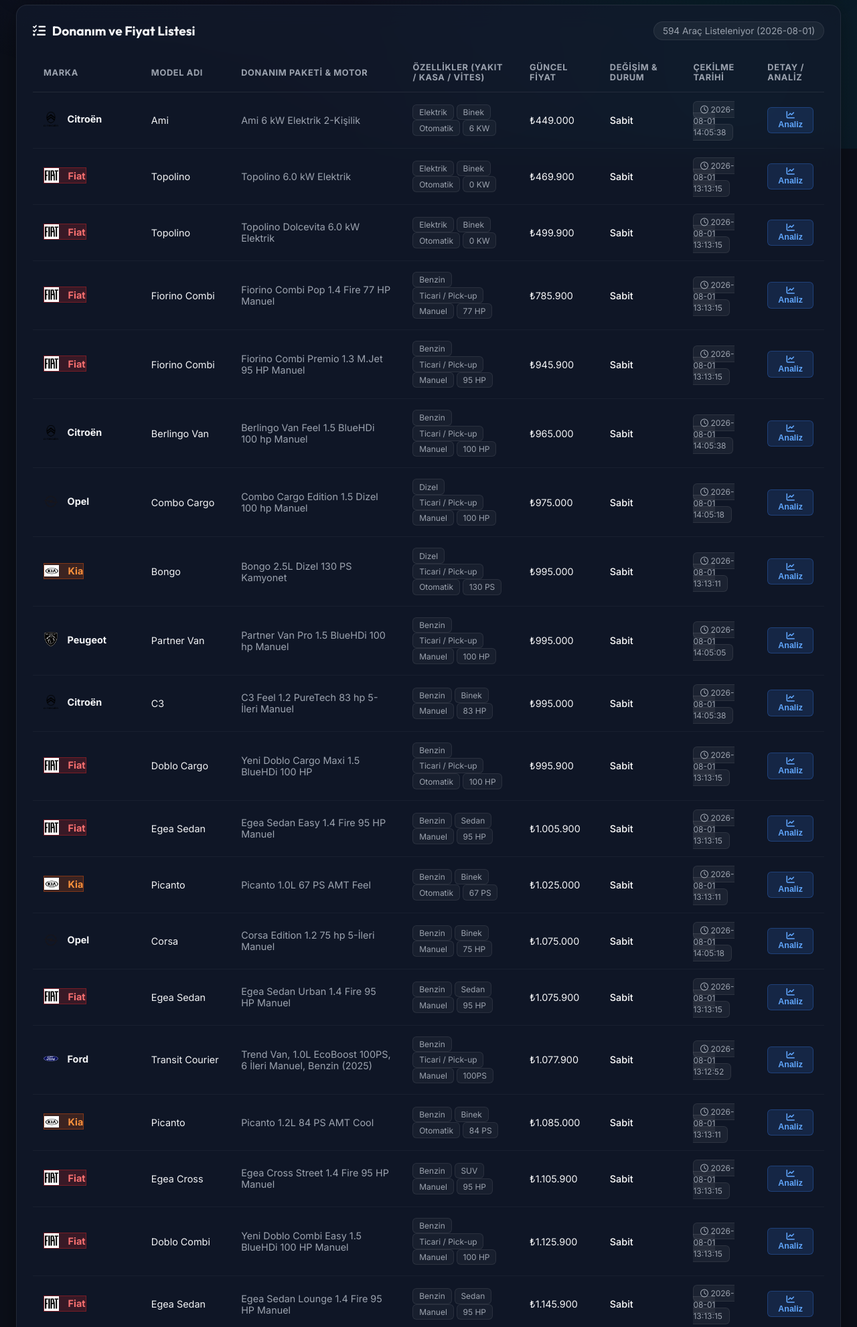
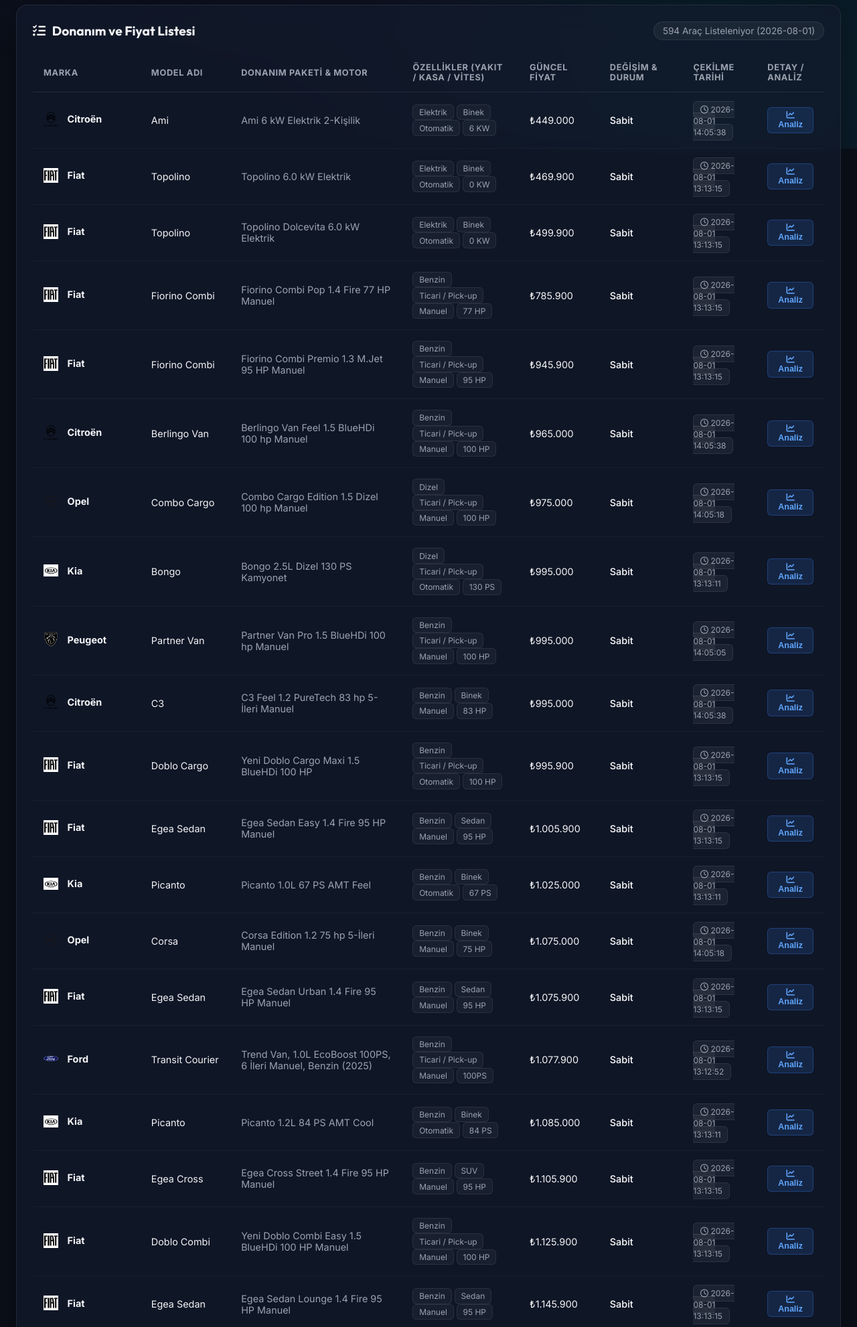
Before and after one commit to EmirBuluttl/vw-price-scraper, a Flask app: page / in a window 1280 px wide. Shown: the part 578-2560 px from the top of the page at 67% size. Run offline with Flask 3, Linux system fonts and the light colour scheme; a user stored in the database is signed in; data comes from the database, SQL or seed files in the repository.

Commit message:
fix(ui): completely remove colored background box and borders from brand badge column

```diff
--- a/static/style.css
+++ b/static/style.css
@@ -849,17 +849,14 @@ body {
     box-shadow: 0 4px 12px rgba(16, 185, 129, 0.35);
 }
 
-/* Brand Badges */
-.brand-badge.brand-fiat {
-    background: rgba(220, 38, 38, 0.2);
-    color: #f87171;
-    border: 1px solid rgba(220, 38, 38, 0.4);
-}
-
-.brand-badge.brand-kia {
-    background: rgba(234, 88, 12, 0.2);
-    color: #fb923c;
-    border: 1px solid rgba(234, 88, 12, 0.4);
+/* Brand Badges (Sadece Logo ve İsim, Arka Plan Rengi/Kutucuk Yok) */
+.brand-badge,
+.brand-badge[class*="brand-"] {
+    background: transparent !important;
+    border: none !important;
+    box-shadow: none !important;
+    padding: 0 !important;
+    color: var(--text-main) !important;
 }
 
 /* Date Badge */
```
